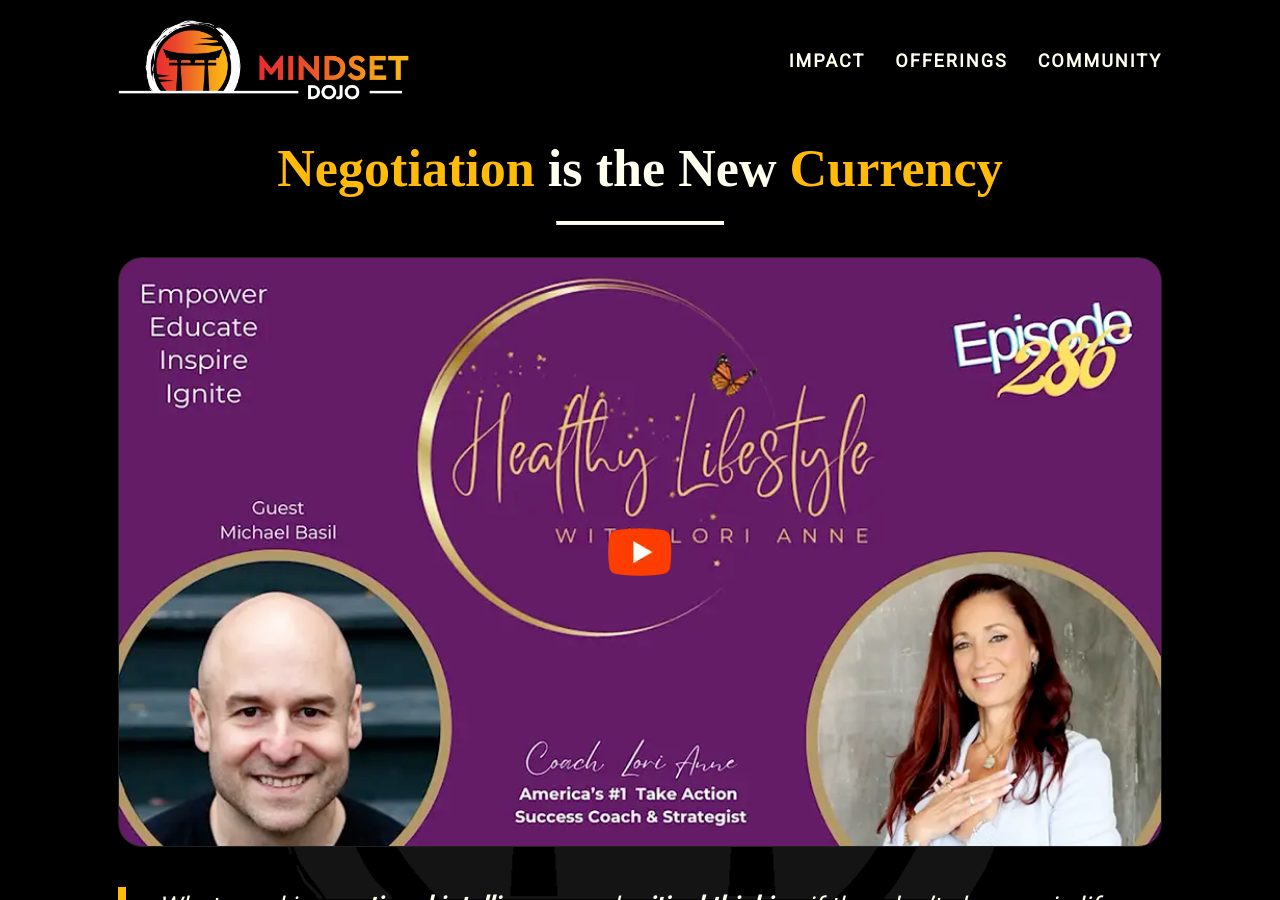
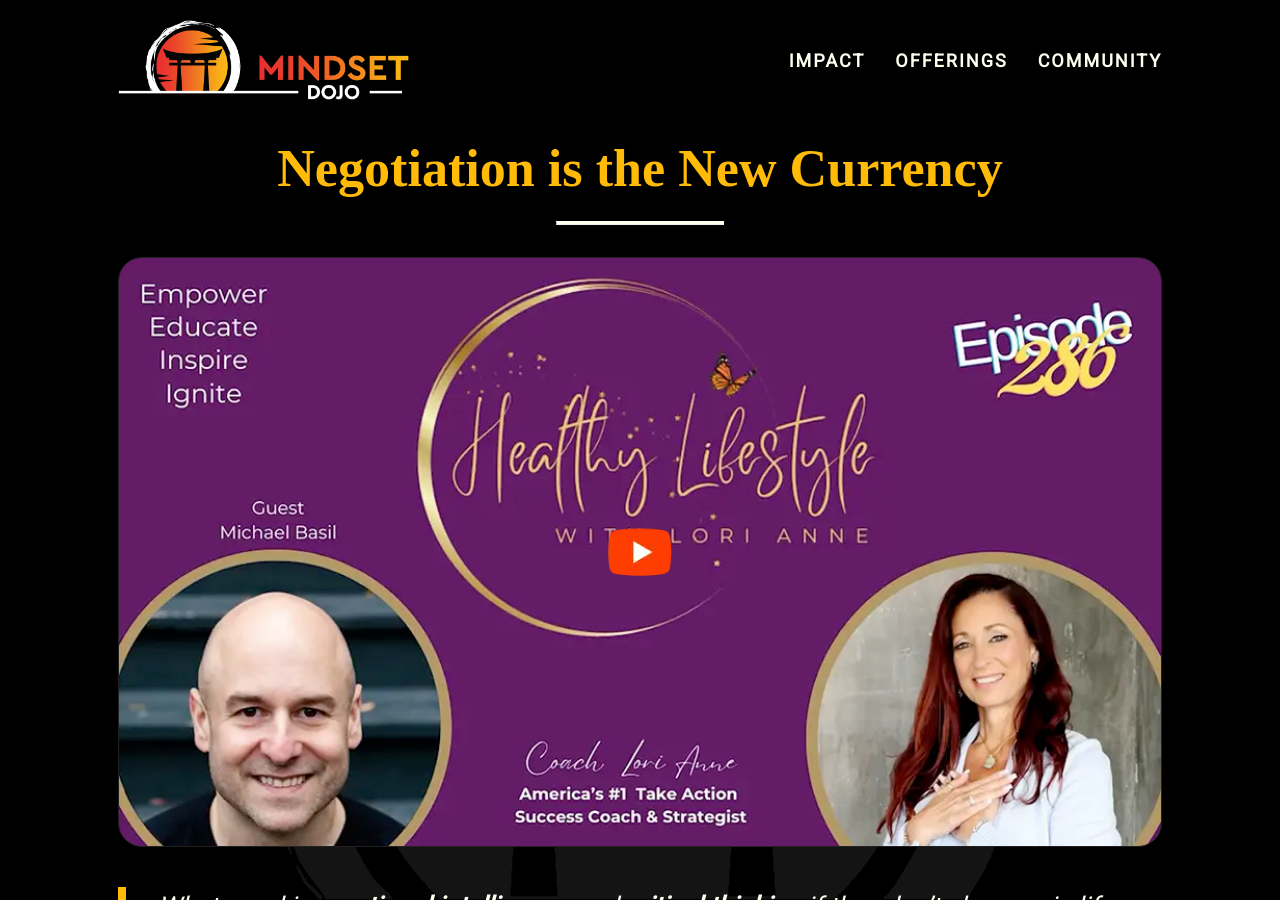
Before and after one commit to mindset-dojo/mindset-dojo.github.io, a Jekyll site: the page built from index.md, in a window 1280 px wide and 900 px high. Built offline with Jekyll 4.4.1, drawn with Linux system fonts in a browser that asks for light colours; some web fonts are replaced.

Commit message:
feat: Tagline uplift

```diff
--- a/index.md
+++ b/index.md
@@ -5,7 +5,7 @@
 css_id: home
 ---
 <main aria-label="Content">
-    <h1><mark>Negotiation</mark> is the New <mark>Currency</mark></h1>
+    <h1><mark>Negotiation is the New Currency</mark></h1>
     <hr>
     <div class="md-youtube-player" data-id="YF8HEO1phWw" data-preview="intentional-insightful-conversation-preview.webp"></div>
     <blockquote>
```
